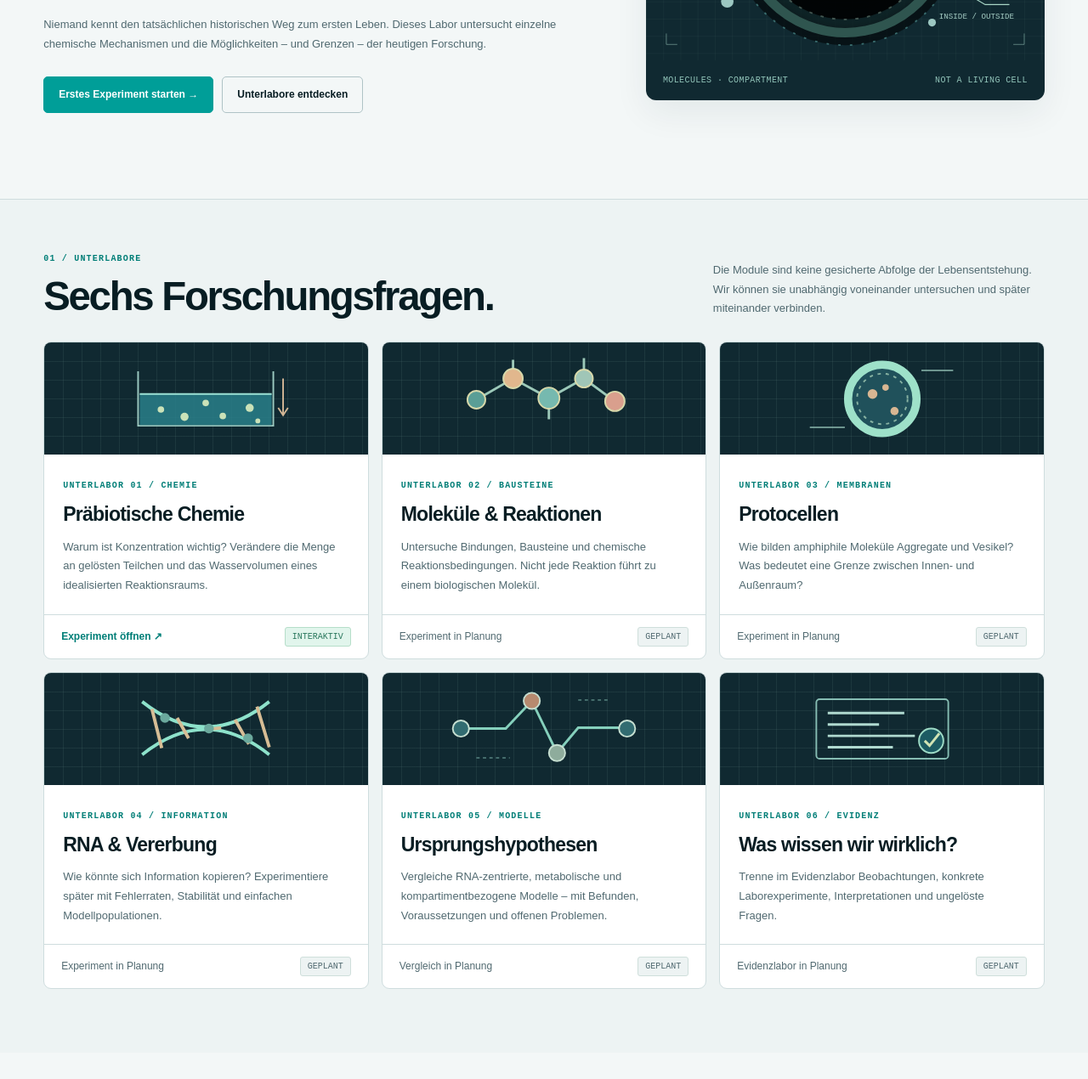
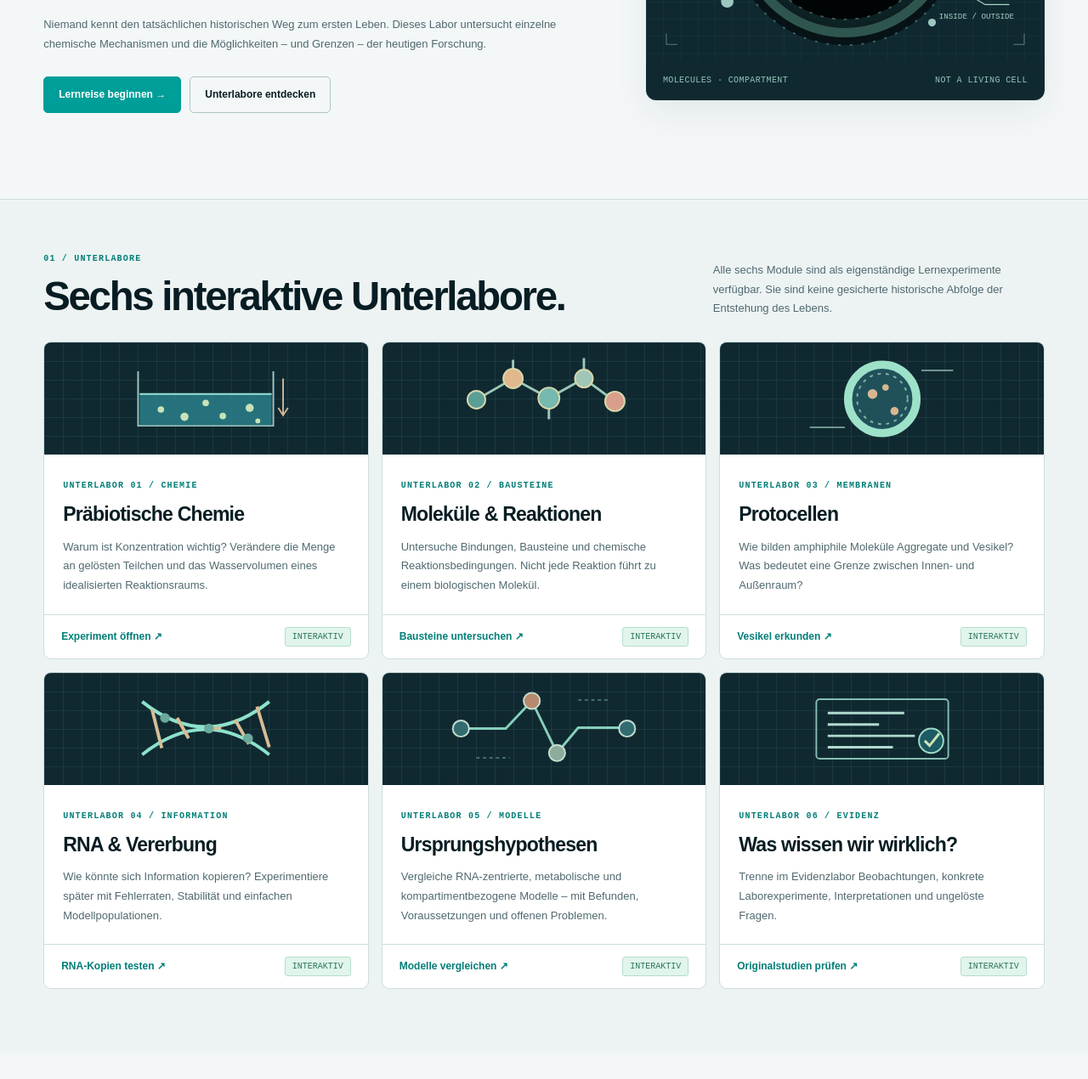
Before and after one commit to philippklinz/lab-abiogenesis, a plain HTML site: page index.html in a window 1280 px wide. Shown: the part 470-1740 px from the top of the page at 85% size. Drawn offline with Linux system fonts and the light colour scheme.

Commit message:
feat: activate all six Abiogenesis labs with consistent cards and global navigation

```diff
--- a/index.html
+++ b/index.html
@@ -12,7 +12,7 @@
 <a href="#main" class="abio-skip">Zum Inhalt springen</a>
 <header class="abio-header"><div class="abio-wrap abio-header-inner">
 <a class="abio-brand" href="index.html"><span class="abio-brand-mark" aria-hidden="true">◌</span><span><strong>ABIOGENESE</strong><small>LEARNING LAB / 02</small></span></a>
-<nav class="abio-nav" aria-label="Labor-Navigation"><a href="index.html" aria-current="page">Übersicht</a><a href="01_praebiotische_chemie.html">Präbiotische Chemie</a><a href="https://philippklinz.github.io/lab-early-earth/">LAB 01 ↗</a><a class="abio-home" href="https://philippklinz.github.io/learning-labs/">Alle Labore ↗</a></nav>
+<nav class="abio-nav" aria-label="Labor-Navigation"><a href="index.html" aria-current="page">Übersicht</a><a href="01_praebiotische_chemie.html">01 Konzentration</a><a href="02_bausteine.html">02 Moleküle</a><a href="03_protocellen.html">03 Protocellen</a><a href="04_rna_information.html">04 RNA</a><a href="05_hypothesen.html">05 Modelle</a><a href="06_evidenzlabor.html">06 Evidenz</a><a href="https://philippklinz.github.io/lab-early-earth/">LAB 01 ↗</a><a class="abio-home" href="https://philippklinz.github.io/learning-labs/">Alle Labore ↗</a></nav>
 </div></header>
 <main id="main">
 <div class="abio-wrap">
@@ -22,7 +22,7 @@
 <h1 id="lab02-title">Wo endet Chemie?<br><em>Wo beginnt Leben?</em></h1>
 <p class="abio-lead">Aus einfachen Stoffen können komplexe Strukturen entstehen. Aber unter welchen Bedingungen könnte daraus ein System geworden sein, das sich erhält, Information weitergibt und sich verändert?</p>
 <p class="abio-hero-note">Niemand kennt den tatsächlichen historischen Weg zum ersten Leben. Dieses Labor untersucht einzelne chemische Mechanismen und die Möglichkeiten – und Grenzen – der heutigen Forschung.</p>
-<div class="abio-actions"><a class="abio-link-btn" href="01_praebiotische_chemie.html">Erstes Experiment starten →</a><a class="abio-link-btn secondary" href="#unterlabore">Unterlabore entdecken</a></div>
+<div class="abio-actions"><a class="abio-link-btn" href="01_praebiotische_chemie.html">Lernreise beginnen →</a><a class="abio-link-btn secondary" href="#unterlabore">Unterlabore entdecken</a></div>
 </div>
 <div class="abio-hero-graphic" role="img" aria-label="Symbolische Illustration eines membranartigen Vesikels mit Molekülbausteinen; keine Rekonstruktion einer echten frühen Zelle">
 <div class="abio-graphic-meta"><span>FIG. 002 / SELF-ORGANIZATION</span><span>SCHEMATIC MODEL</span></div>
@@ -50,7 +50,7 @@
 </div>
 <section class="abio-section alt" id="unterlabore">
 <div class="abio-wrap">
-<div class="abio-section-title"><div><div class="abio-eyebrow">01 / UNTERLABORE</div><h2>Sechs Forschungsfragen.</h2></div><p>Die Module sind keine gesicherte Abfolge der Lebensentstehung. Wir können sie unabhängig voneinander untersuchen und später miteinander verbinden.</p></div>
+<div class="abio-section-title"><div><div class="abio-eyebrow">01 / UNTERLABORE</div><h2>Sechs interaktive Unterlabore.</h2></div><p>Alle sechs Module sind als eigenständige Lernexperimente verfügbar. Sie sind keine gesicherte historische Abfolge der Entstehung des Lebens.</p></div>
 <div class="abio-card-grid">
 <article class="abio-module">
 <div class="abio-module-art"><svg viewBox="0 0 260 120" fill="none" aria-hidden="true"><path d="M47 26V93h166V26" stroke="#9ccac1" stroke-width="2"/><path d="M49 54H211V92H49Z" fill="#2a7f8a" opacity=".85"/><path d="M49 54H211" stroke="#9de1d4" stroke-width="2"/><g fill="#cae2b8"><circle cx="75" cy="73" r="4"/><circle cx="104" cy="82" r="5"/><circle cx="130" cy="65" r="4"/><circle cx="151" cy="81" r="4"/><circle cx="184" cy="71" r="5"/><circle cx="194" cy="87" r="3"/></g><path d="M225 35v45m-6-9 6 9 6-9" stroke="#d3b695" stroke-width="2"/></svg></div>
@@ -60,27 +60,27 @@
 <article class="abio-module">
 <div class="abio-module-art"><svg viewBox="0 0 260 120" fill="none" aria-hidden="true"><g stroke="#9cc9b9" stroke-width="3"><path d="M47 61L92 35 136 59 179 35 217 63"/><path d="M92 35v-23M136 59v26M179 35v-25"/></g><g stroke="#d7d8aa" stroke-width="2"><circle cx="47" cy="61" r="11" fill="#5a9e96"/><circle cx="92" cy="35" r="12" fill="#e1b78d"/><circle cx="136" cy="59" r="13" fill="#76b9af"/><circle cx="179" cy="35" r="11" fill="#a0c6b7"/><circle cx="217" cy="63" r="12" fill="#d99f8d"/></g></svg></div>
 <div class="abio-module-body"><span class="abio-eyebrow">UNTERLABOR 02 / BAUSTEINE</span><h3>Moleküle &amp; Reaktionen</h3><p>Untersuche Bindungen, Bausteine und chemische Reaktionsbedingungen. Nicht jede Reaktion führt zu einem biologischen Molekül.</p></div>
-<div class="abio-module-foot"><span class="abio-coming">Experiment in Planung</span><span class="abio-tag">GEPLANT</span></div>
+<div class="abio-module-foot"><a href="02_bausteine.html">Bausteine untersuchen ↗</a><span class="abio-tag live">INTERAKTIV</span></div>
 </article>
 <article class="abio-module">
 <div class="abio-module-art"><svg viewBox="0 0 260 120" fill="none" aria-hidden="true"><circle cx="130" cy="60" r="42" stroke="#9ee1c9" stroke-width="10" fill="#20515b"/><circle cx="130" cy="60" r="31" stroke="#87b2a2" stroke-width="2" stroke-dasharray="4 6"/><g fill="#d8b692"><circle cx="118" cy="54" r="6"/><circle cx="145" cy="75" r="5"/><circle cx="134" cy="46" r="4"/></g><path d="M41 95h43M178 25h39" stroke="#8cb9ae" stroke-width="1.5"/></svg></div>
 <div class="abio-module-body"><span class="abio-eyebrow">UNTERLABOR 03 / MEMBRANEN</span><h3>Protocellen</h3><p>Wie bilden amphiphile Moleküle Aggregate und Vesikel? Was bedeutet eine Grenze zwischen Innen- und Außenraum?</p></div>
-<div class="abio-module-foot"><span class="abio-coming">Experiment in Planung</span><span class="abio-tag">GEPLANT</span></div>
+<div class="abio-module-foot"><a href="03_protocellen.html">Vesikel erkunden ↗</a><span class="abio-tag live">INTERAKTIV</span></div>
 </article>
 <article class="abio-module">
 <div class="abio-module-art"><svg viewBox="0 0 260 120" fill="none" aria-hidden="true"><path d="M52 27Q130 89 208 27M52 92Q130 30 208 92" stroke="#8de2cb" stroke-width="4"/><path d="M64 36l12 48M95 47l14 25M135 61l14-2M166 49l17 30M193 33l15 50" stroke="#d7bd95" stroke-width="4"/><g fill="#6ba99d"><circle cx="80" cy="47" r="6"/><circle cx="134" cy="60" r="6"/><circle cx="182" cy="72" r="6"/></g></svg></div>
 <div class="abio-module-body"><span class="abio-eyebrow">UNTERLABOR 04 / INFORMATION</span><h3>RNA &amp; Vererbung</h3><p>Wie könnte sich Information kopieren? Experimentiere später mit Fehlerraten, Stabilität und einfachen Modellpopulationen.</p></div>
-<div class="abio-module-foot"><span class="abio-coming">Experiment in Planung</span><span class="abio-tag">GEPLANT</span></div>
+<div class="abio-module-foot"><a href="04_rna_information.html">RNA-Kopien testen ↗</a><span class="abio-tag live">INTERAKTIV</span></div>
 </article>
 <article class="abio-module">
 <div class="abio-module-art"><svg viewBox="0 0 260 120" fill="none" aria-hidden="true"><path d="M28 60h55l32-34 31 64 26-31h60" stroke="#85d0bc" stroke-width="3"/><g stroke="#c6dfd1" stroke-width="2"><circle cx="28" cy="60" r="10" fill="#326c71"/><circle cx="115" cy="26" r="10" fill="#b78a6f"/><circle cx="146" cy="90" r="10" fill="#8eac9c"/><circle cx="232" cy="60" r="10" fill="#326c71"/></g><path d="M47 96h41M172 25h40" stroke="#80b8ae" stroke-dasharray="4 4"/></svg></div>
 <div class="abio-module-body"><span class="abio-eyebrow">UNTERLABOR 05 / MODELLE</span><h3>Ursprungshypothesen</h3><p>Vergleiche RNA-zentrierte, metabolische und kompartimentbezogene Modelle – mit Befunden, Voraussetzungen und offenen Problemen.</p></div>
-<div class="abio-module-foot"><span class="abio-coming">Vergleich in Planung</span><span class="abio-tag">GEPLANT</span></div>
+<div class="abio-module-foot"><a href="05_hypothesen.html">Modelle vergleichen ↗</a><span class="abio-tag live">INTERAKTIV</span></div>
 </article>
 <article class="abio-module">
 <div class="abio-module-art"><svg viewBox="0 0 260 120" fill="none" aria-hidden="true"><rect x="49" y="24" width="162" height="73" rx="4" stroke="#86bdb3" stroke-width="2"/><path d="M63 41h94M63 55h63M63 69h107M63 83h80" stroke="#b0dad0" stroke-width="3"/><circle cx="190" cy="75" r="15" fill="#1c5b63" stroke="#9edbc6" stroke-width="2"/><path d="M182 75l6 6 12-15" stroke="#d1e4b4" stroke-width="3"/></svg></div>
 <div class="abio-module-body"><span class="abio-eyebrow">UNTERLABOR 06 / EVIDENZ</span><h3>Was wissen wir wirklich?</h3><p>Trenne im Evidenzlabor Beobachtungen, konkrete Laborexperimente, Interpretationen und ungelöste Fragen.</p></div>
-<div class="abio-module-foot"><span class="abio-coming">Evidenzlabor in Planung</span><span class="abio-tag">GEPLANT</span></div>
+<div class="abio-module-foot"><a href="06_evidenzlabor.html">Originalstudien prüfen ↗</a><span class="abio-tag live">INTERAKTIV</span></div>
 </article>
 </div>
 </div>
```
Also changed, not shown: 01_praebiotische_chemie.html (+1 -1 lines).
